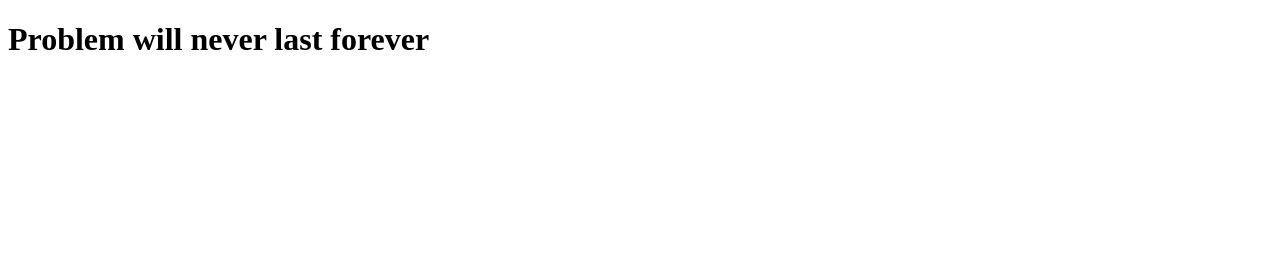
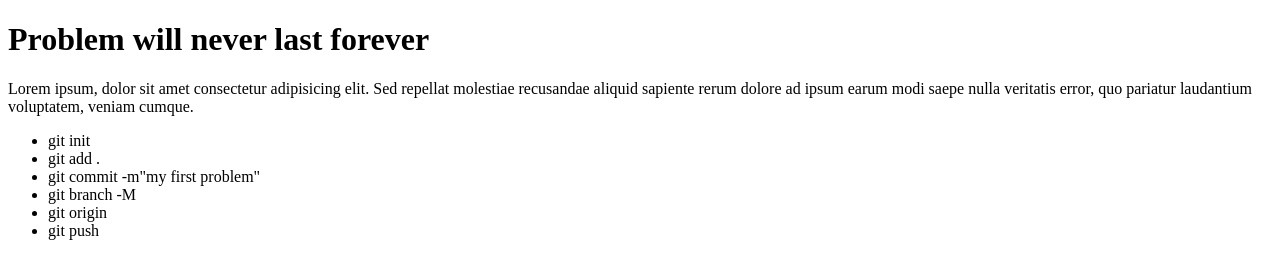
Before and after one commit to Sadekulislam85/problem-will-never-last-forever, a plain HTML site: page index.html in a window 1280 px wide. Drawn offline with Linux system fonts and the light colour scheme.

Commit message:
added a six commend

```diff
--- a/index.html
+++ b/index.html
@@ -8,6 +8,15 @@
 <body>
 <div>
     <h1>Problem will never last forever</h1>
+    <p>Lorem ipsum, dolor sit amet consectetur adipisicing elit. Sed repellat molestiae recusandae aliquid sapiente rerum dolore ad ipsum earum modi saepe nulla veritatis error, quo pariatur laudantium voluptatem, veniam cumque.</p>
+    <ul>
+        <li>git init</li>
+        <li>git add .</li>
+        <li>git commit -m"my first problem"</li>
+        <li>git branch -M </li>
+        <li>git origin</li>
+        <li>git push</li>
+    </ul>
 </div>
 </body>
 </html>
```
